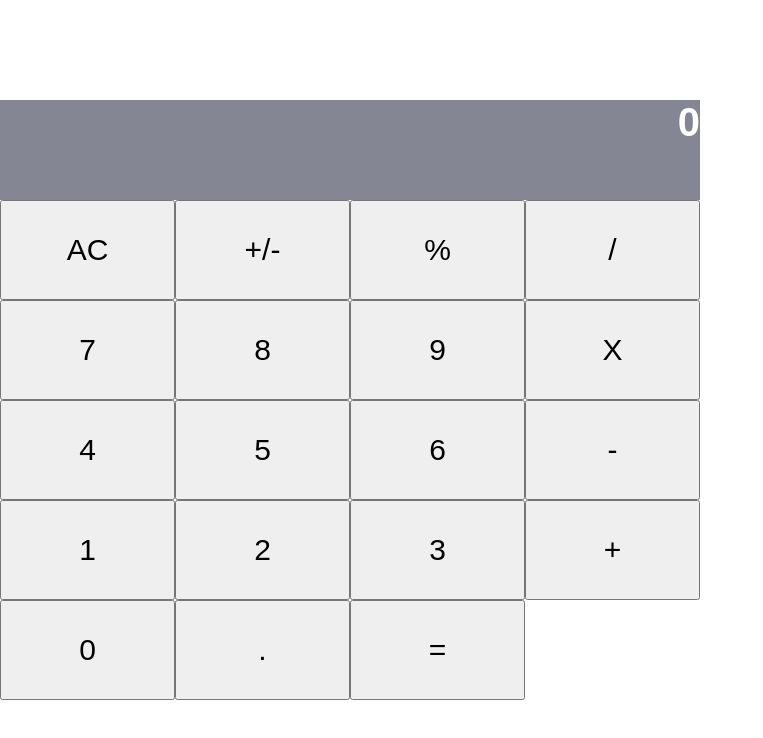
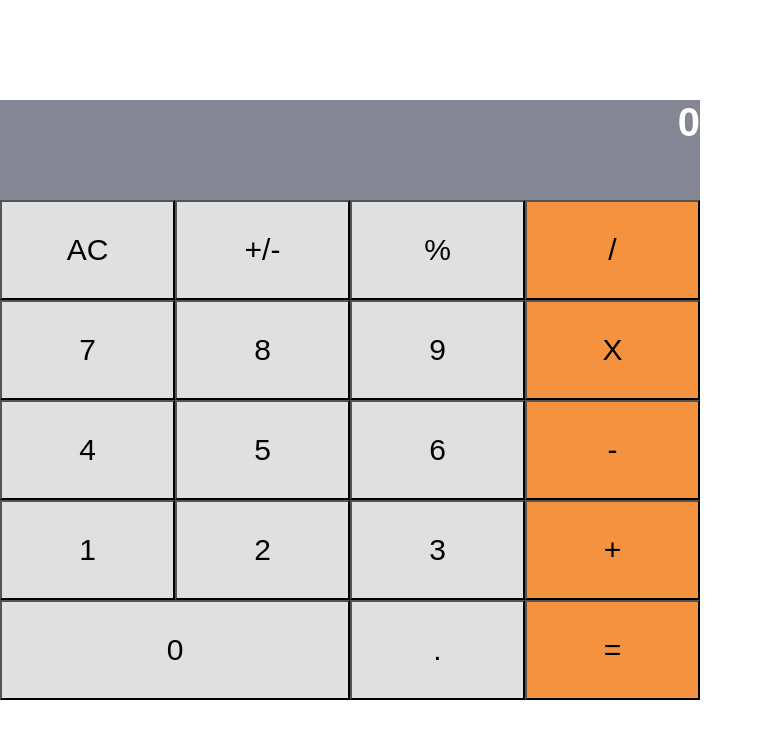
Before and after one commit to paulzay/calc, a React (Create React App) app: page / in a window 1280 px wide. Shown: the top 738 px of the page, without its empty margins (0-763 px from the left). Built offline with nearby package versions, Linux system fonts and the light colour scheme.

Commit message:
add wide and color props to finish app

```diff
--- a/src/components/Button.js
+++ b/src/components/Button.js
@@ -1,10 +1,16 @@
 import React from 'react';
 import PropTypes from 'prop-types';
 
-export default function Button({ name, clickHandler }) {
+export default function Button({
+  name, color, wide, clickHandler,
+}) {
+  const style = {
+    width: wide ? '350px' : '175px',
+    backgroundColor: color,
+  };
   return (
     <div>
-      <button type="button" onClick={() => { clickHandler(name); }}>{name}</button>
+      <button type="button" style={style} onClick={() => { clickHandler(name); }}>{name}</button>
     </div>
   );
 }
@@ -12,4 +18,11 @@ export default function Button({ name, clickHandler }) {
 Button.propTypes = {
   name: PropTypes.string.isRequired,
   clickHandler: PropTypes.func.isRequired,
+  color: PropTypes.string,
+  wide: PropTypes.bool,
 };
+
+Button.defaultProps = {
+  color: '#E0E0E0',
+  wide: false,
+};
--- a/src/components/ButtonDisplay.js
+++ b/src/components/ButtonDisplay.js
@@ -4,35 +4,35 @@ import Button from './Button';
 
 export default function ButtonDisplay({ clickHandler }) {
   return (
-    <div>
+    <div className="btn-dsp">
       <div className="grp-1">
         <Button name="AC" clickHandler={clickHandler} />
         <Button name="+/-" clickHandler={clickHandler} />
         <Button name="%" clickHandler={clickHandler} />
-        <Button name="/" clickHandler={clickHandler} />
+        <Button name="/" color="#F5923F" clickHandler={clickHandler} />
       </div>
       <div className="grp-2">
         <Button name="7" clickHandler={clickHandler} />
         <Button name="8" clickHandler={clickHandler} />
         <Button name="9" clickHandler={clickHandler} />
-        <Button name="X" clickHandler={clickHandler} />
+        <Button name="X" color="#F5923F" clickHandler={clickHandler} />
       </div>
       <div className="grp-3">
         <Button name="4" clickHandler={clickHandler} />
         <Button name="5" clickHandler={clickHandler} />
         <Button name="6" clickHandler={clickHandler} />
-        <Button name="-" clickHandler={clickHandler} />
+        <Button name="-" color="#F5923F" clickHandler={clickHandler} />
       </div>
       <div className="grp-4">
         <Button name="1" clickHandler={clickHandler} />
         <Button name="2" clickHandler={clickHandler} />
         <Button name="3" clickHandler={clickHandler} />
-        <Button name="+" clickHandler={clickHandler} />
+        <Button name="+" color="#F5923F" clickHandler={clickHandler} />
       </div>
       <div className="grp-5">
-        <Button name="0" clickHandler={clickHandler} />
+        <Button name="0" wide clickHandler={clickHandler} />
         <Button name="." clickHandler={clickHandler} />
-        <Button name="=" clickHandler={clickHandler} />
+        <Button name="=" color="#F5923F" clickHandler={clickHandler} />
       </div>
     </div>
   );
```
